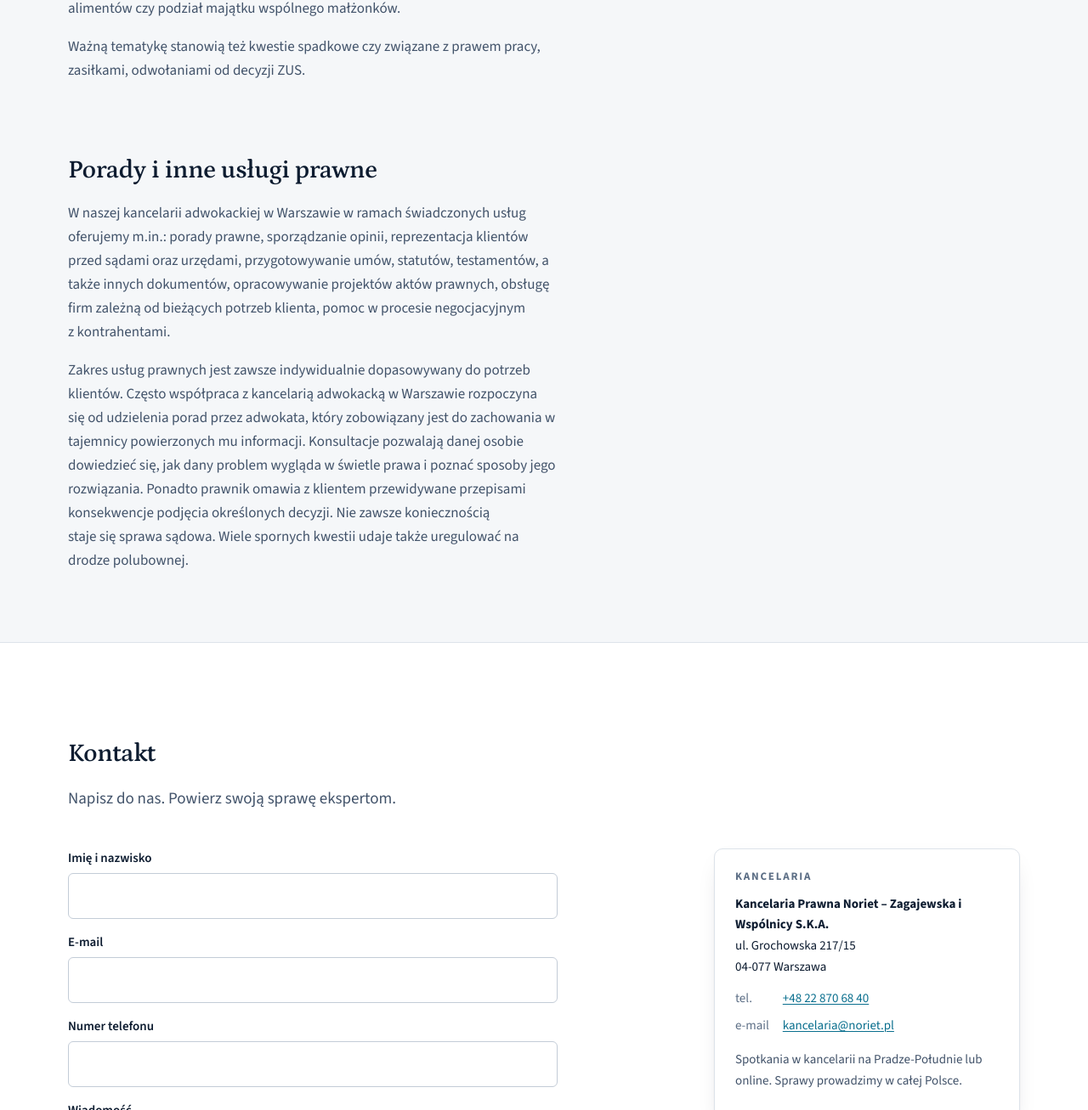
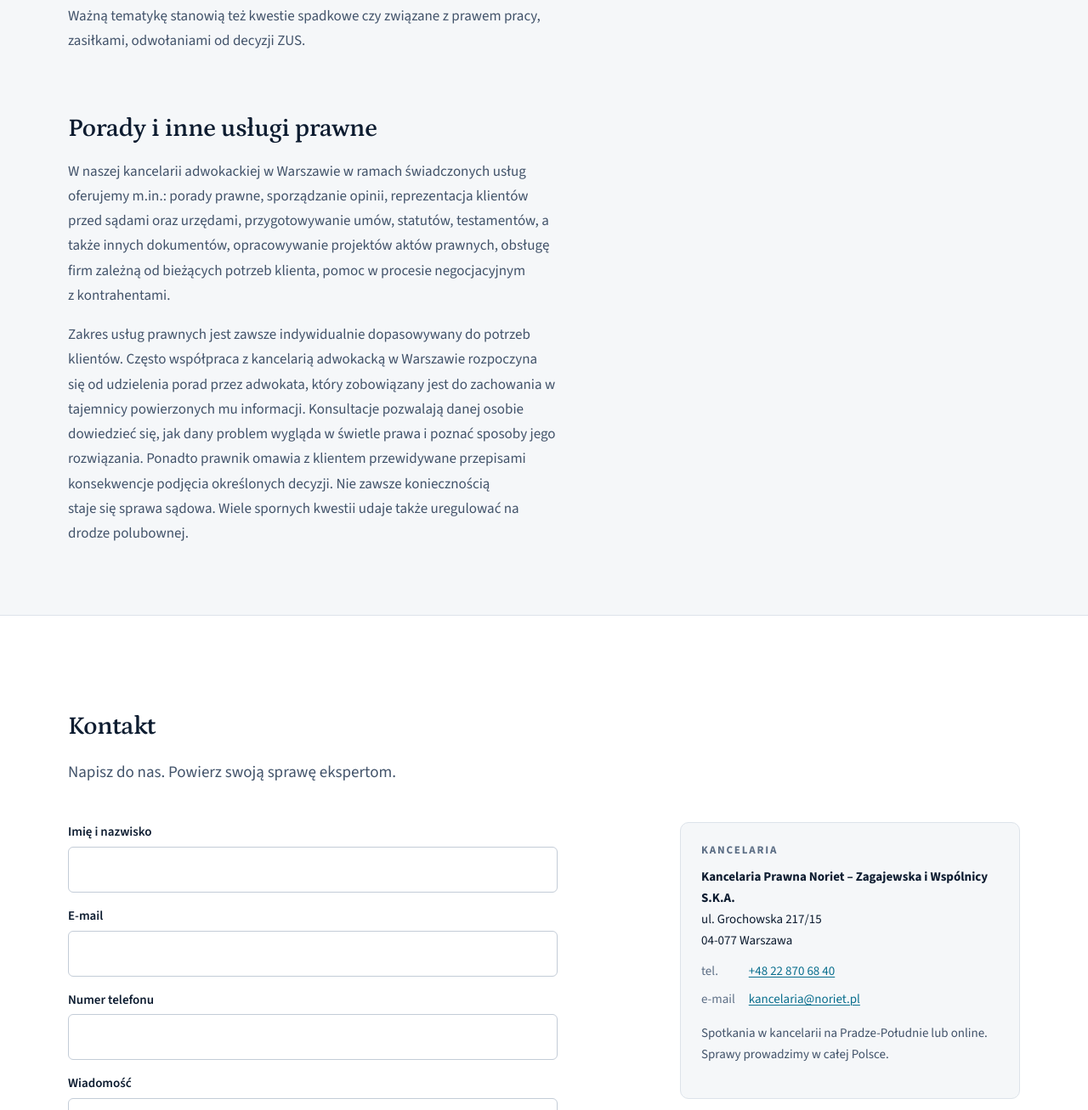
Before and after one commit to kancelaria-noriet/noriet.pl, an Eleventy site: page src/index.njk in a window 1280 px wide. Shown: the part 3813-5120 px from the top of the page at 85% size. Built offline with nearby package versions, Linux system fonts and the light colour scheme; Eleventy itself is replaced by a stand-in of ours; files that its build step writes are made by us from their sources.

Commit message:
fix: home main-content rhythm and rail card width/tint per deck
First h2 no longer stacks margin on the band padding (s6 between
blocks, 1.72 leading); rail column 360→400px; kancelaria card gets the
deck's paper-2 tint without shadow.

```diff
--- a/src/_includes/partials/kancelaria-card.njk
+++ b/src/_includes/partials/kancelaria-card.njk
@@ -1,4 +1,4 @@
-<aside class="rail-card" aria-label="Dane kancelarii">
+<aside class="rail-card rail-card--tint" aria-label="Dane kancelarii">
   <h2 class="rail-card__title">Kancelaria</h2>
   <address>
     <strong>{{ site.name }}</strong><br>
--- a/src/assets/css/main.css
+++ b/src/assets/css/main.css
@@ -408,6 +408,7 @@ h3 { font-size: var(--t-lg); line-height: 1.3; margin: var(--s5) 0 var(--s3); }
   background: var(--paper); border: 1px solid var(--line);
   border-radius: var(--radius-lg); padding: var(--s5); box-shadow: var(--shadow);
 }
+.rail-card--tint { background: var(--paper-2); box-shadow: none; }
 .rail-card__title {
   font-family: var(--sans); font-size: var(--t-xs); font-weight: 700;
   letter-spacing: .14em; text-transform: uppercase;
@@ -492,7 +493,7 @@ html { scroll-behavior: smooth; }
 
 /* generic content + 360px rail split (blog article, homepage, publikacja) */
 .rail-layout { display: grid; gap: var(--s6); grid-template-columns: 1fr; padding-block: var(--s5); }
-@media (min-width: 64rem) { .rail-layout { grid-template-columns: minmax(0, 1fr) 360px; align-items: start; } }
+@media (min-width: 64rem) { .rail-layout { grid-template-columns: minmax(0, 1fr) 400px; align-items: start; } }
 .rail-layout > * { min-width: 0; }
 
 .rail-list { list-style: none; margin: 0; padding: 0; }
@@ -610,6 +611,9 @@ html { scroll-behavior: smooth; }
 .form-section { padding-block: var(--s8); }
 .form-smallprint { color: var(--ink-3); font-size: var(--t-xs); max-width: 46ch; }
 .section-lead { font-size: var(--t-md); color: var(--ink-2); max-width: 52ch; }
+.home-sections > h2:first-child { margin-top: 0; }
+.home-sections h2 { margin-top: var(--s6); }
+.home-sections p { line-height: 1.72; }
 
 /* blog index: single-column list */
 .post-list { list-style: none; margin: 0; padding: 0; max-width: var(--measure); }
--- a/src/index.njk
+++ b/src/index.njk
@@ -105,7 +105,7 @@
 
 <section class="band" aria-label="Adwokat Warszawa — o kancelarii">
   <div class="wrap rail-layout">
-    <div class="prose">
+    <div class="prose home-sections">
       {% include "generated/home-sections.html" %}
     </div>
     <aside class="rail">
```
